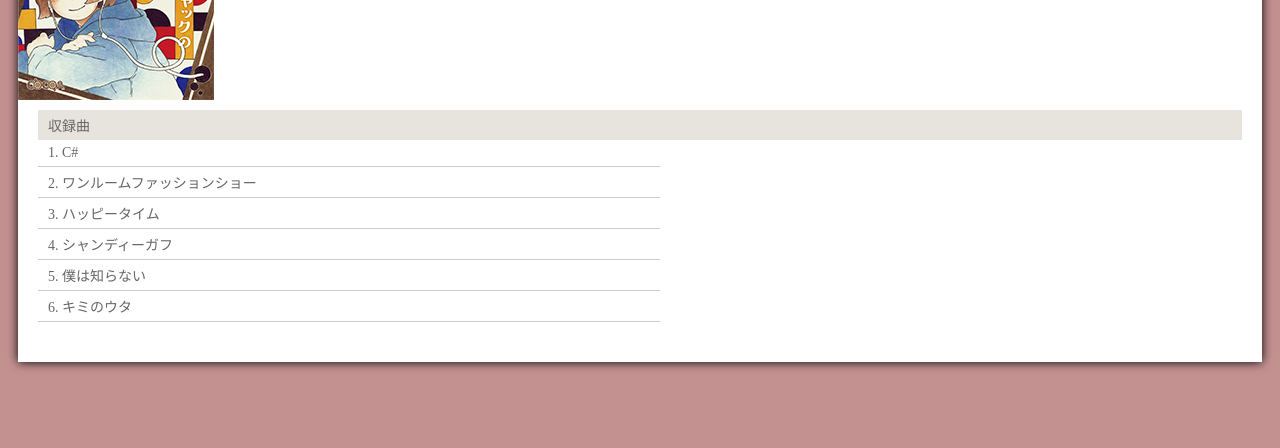
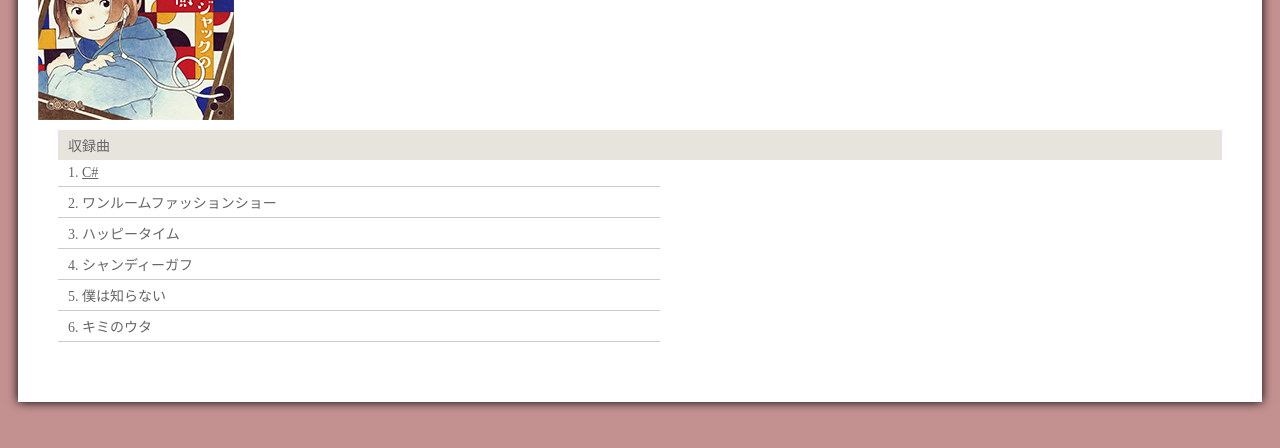
Before and after one commit to akira60/COCOA_HTML, a plain HTML site: page index.html in a window 1280 px wide. Shown: the part 204-652 px from the top of the page. Drawn offline with Linux system fonts and the light colour scheme.

Commit message:
ＵＲＬ

```diff
--- a/CSS/style.css
+++ b/CSS/style.css
@@ -78,5 +78,4 @@ header h1{
 }
 a{
     color: #666;
-    text-decoration: none;
 }
--- a/index.html
+++ b/index.html
@@ -12,6 +12,7 @@
       <header>
         <h1>COCOA</h1>
       </header>
+      <div class="content">
         <section class="information">
           <h1>イヤホンジャックの向こう側</h1>
           <p class="type">Album</p>
@@ -32,8 +33,8 @@
         <div class="content">
           <section class="songs">
             <h2>収録曲</h2>
-          <ol class ="clearfix">
-            <li>C#</li>
+            <ol class="clearfix">
+              <li><a href = "https://youtu.be/vjqTkkOISzeY" target = "_self">C#</a></a></li>
               <li>ワンルームファッションショー</li>
               <li>ハッピータイム</li>
               <li>シャンディーガフ</li>
@@ -43,5 +44,6 @@
           </section>
         </div>
       </div>
+    </div>
   </body>
 </html>
```
Lines whose indentation alone changed are shown as unchanged.
